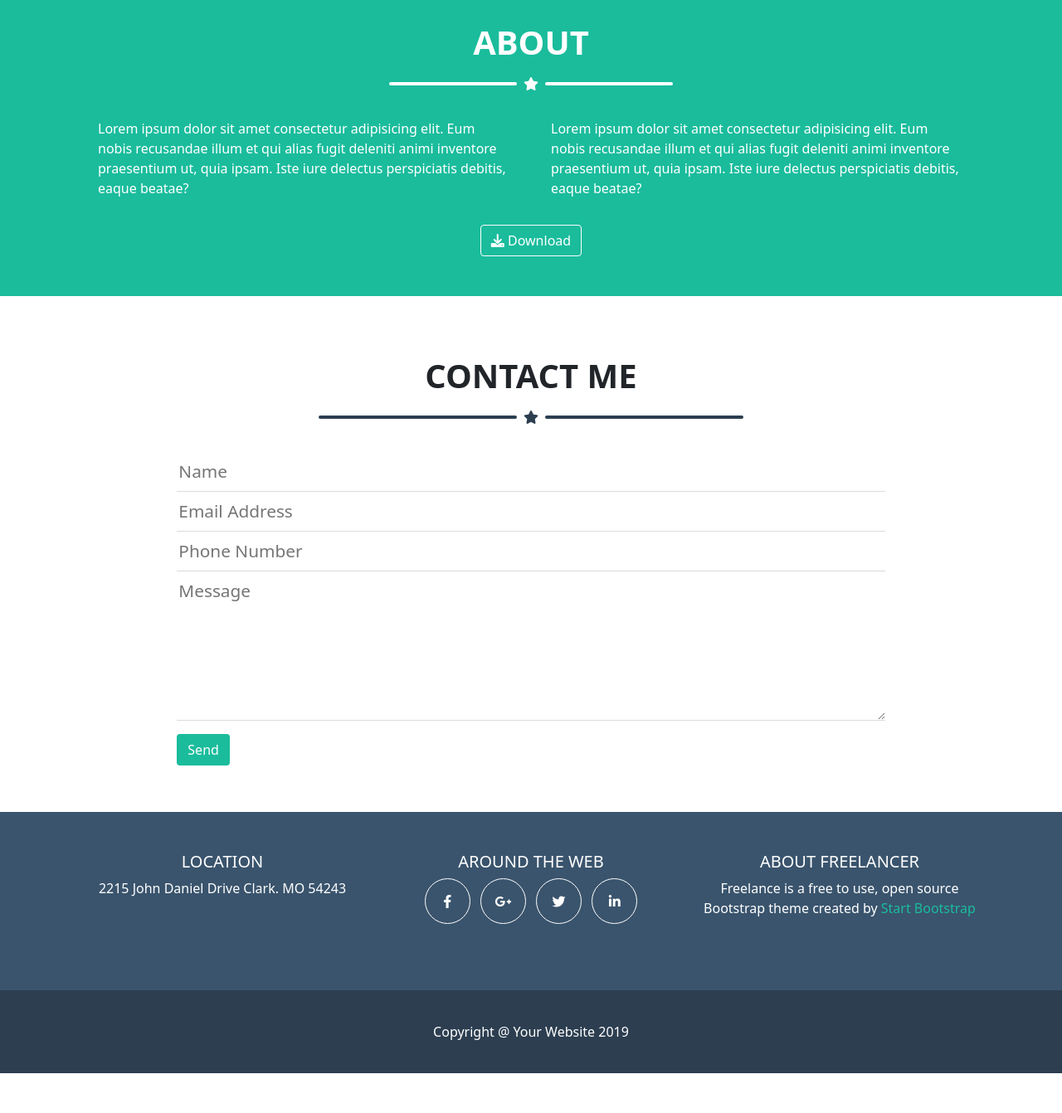
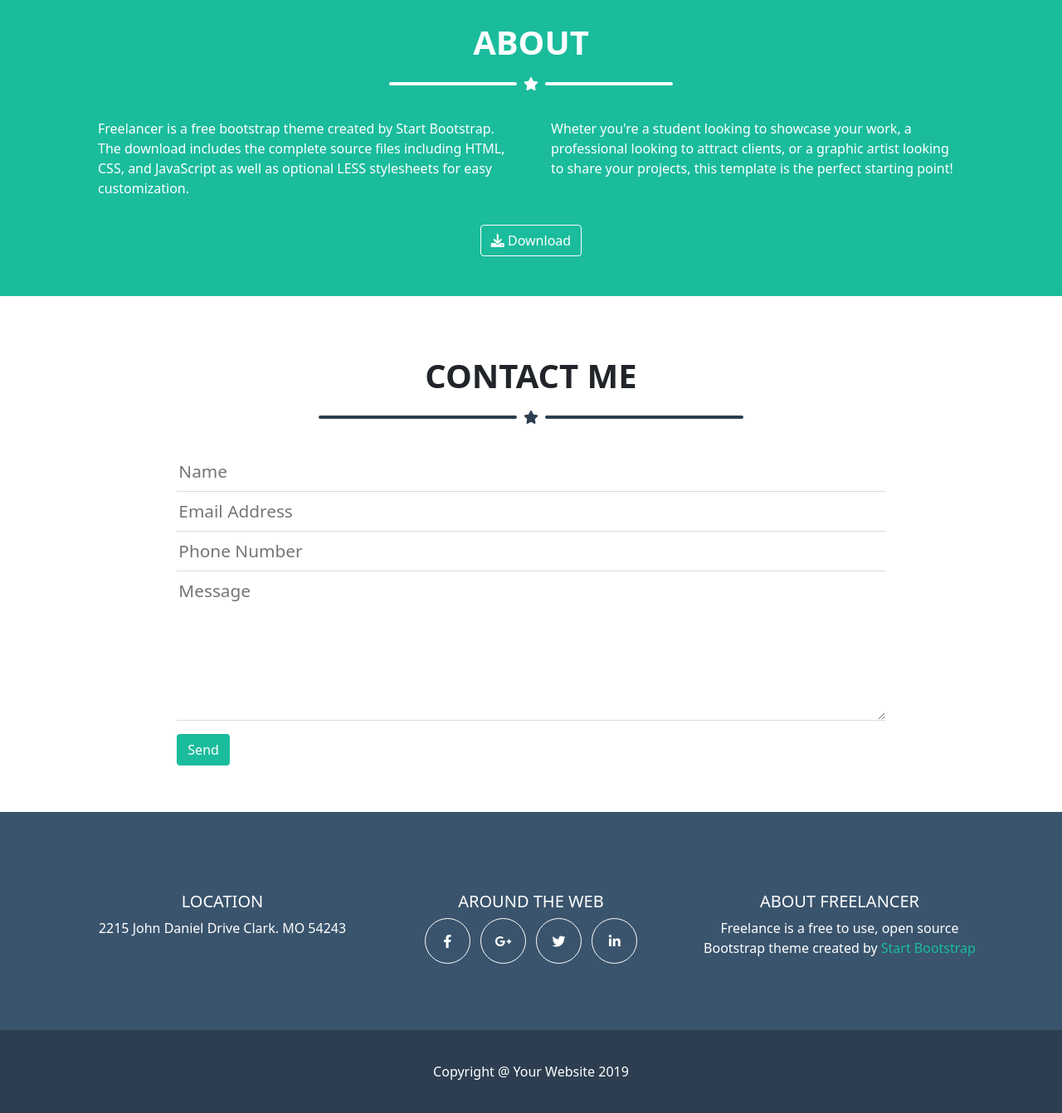
Before and after one commit to AnTosi/html-css-bootstrap-freelancer, a plain HTML site: page index.html in a window 1280 px wide. Shown: the part 1554-2896 px from the top of the page at 83% size. Before the commit the page ends 2848 px from the top, so only its background shows below. Drawn offline with nearby package versions, Linux system fonts and the light colour scheme.

Commit message:
testi corretti

```diff
--- a/index.html
+++ b/index.html
@@ -104,10 +104,10 @@
                 <div class="container container-md container-xl text-white px-5">
                         <div class="d-flex row g-5">
                             <div class="col-12 col-md-6 col-xl-6">
-                                Lorem ipsum dolor sit amet consectetur adipisicing elit. Eum nobis recusandae illum et qui alias fugit deleniti animi inventore praesentium ut, quia ipsam. Iste iure delectus perspiciatis debitis, eaque beatae?
+                                Freelancer is a free bootstrap theme created by Start Bootstrap. The download includes the complete source files including HTML, CSS, and JavaScript as well as optional LESS stylesheets for easy customization.
                             </div>
                             <div class="col-12 col-md-6 col-xl-6">
-                                Lorem ipsum dolor sit amet consectetur adipisicing elit. Eum nobis recusandae illum et qui alias fugit deleniti animi inventore praesentium ut, quia ipsam. Iste iure delectus perspiciatis debitis, eaque beatae?
+                                Wheter you're a student looking to showcase your work, a professional looking to attract clients, or a graphic artist looking to share your projects, this template is the perfect starting point!
                             </div>
                         </div>
                 </div>
@@ -145,7 +145,7 @@
             </section>
         </main>
 
-        <footer class="text-white text-center">
+        <footer class="text-white text-center pt-5">
             <div class="container container-md container-xl px-4">
                 <div class="row">
                     <div class="col-12 col-md-4 col-xl-4 py-3 py-md-5">
```
